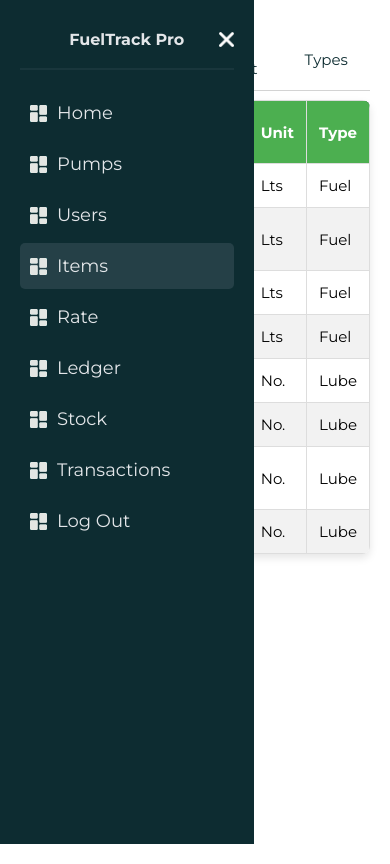
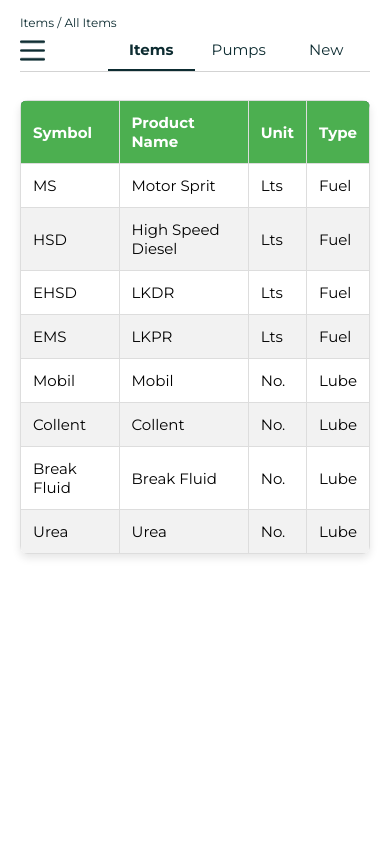
Before and after one commit to codeWithJooy/fueltrackprofront, a React (Create React App) app: page /items in a window 390 px wide. Built offline with nearby package versions, Linux system fonts and the light colour scheme.

Commit message:
Responsive

```diff
--- a/src/Components/Header/HQ/Items/ItemsHeader.js
+++ b/src/Components/Header/HQ/Items/ItemsHeader.js
@@ -1,9 +1,12 @@
 import React from "react";
 import "./ItemsHeader.css";
 
-const ItemsHeader = ({ activeItem, setActiveItem }) => {
+const ItemsHeader = ({ activeItem, setActiveItem,setShowSidebar }) => {
     const selectItems=(val)=>{
       setActiveItem(val)
+    }
+    const openSidebar=()=>{
+      setShowSidebar(true)
     }
   return (
     <div className="itemsHeader">
@@ -11,17 +14,15 @@
         <p>Items / All Items</p>
       </div>
       <div className="itemsSelection">
+      <img src="Assets/HQ/hamburger.png" className="hamburger" onClick={openSidebar}/>
         <div className={`itemSelectionUnit ${activeItem=="all"?"activeItemsSelection":""}`} onClick={()=>selectItems("all")}>
           <p>Items</p>
         </div>
         <div className={`itemSelectionUnit ${activeItem=="pumpwise"?"activeItemsSelection":""}`} onClick={()=>selectItems("pumpwise")}>
-          <p>Pump Wise</p>
+          <p>Pumps</p>
         </div>
         <div className={`itemSelectionUnit ${activeItem=="newreq"?"activeItemsSelection":""}`} onClick={()=>selectItems("newreq")}>
-          <p>New Request</p>
-        </div>
-        <div className={`itemSelectionUnit ${activeItem=="types"?"activeItemsSelection":""}`} onClick={()=>selectItems("types")}>
-          <p>Types</p>
+          <p>New </p>
         </div>
       </div>
     </div>
--- a/src/Components/Header/HQ/Ledger/LedgerHeader.js
+++ b/src/Components/Header/HQ/Ledger/LedgerHeader.js
@@ -1,23 +1,38 @@
 import React from "react";
 import "../Items/ItemsHeader.css";
 
-const LedgerHeader = ({ activeItem, setActiveItem }) => {
-    const selectItems=(val)=>{
-      setActiveItem(val)
-    }
+const LedgerHeader = ({ activeItem, setActiveItem, setShowSidebar }) => {
+  const selectItems = (val) => {
+    setActiveItem(val);
+  };
+  const openSidebar = () => {
+    setShowSidebar(true);
+  };
   return (
     <div className="itemsHeader">
       <div className="itemsPageDetails">
         <p>Ledger / All Parties</p>
       </div>
       <div className="itemsSelection">
-        <div className={`itemSelectionUnit ${activeItem=="all"?"activeItemsSelection":""}`} onClick={()=>selectItems("all")}>
+        <img
+          src="Assets/HQ/hamburger.png"
+          className="hamburger"
+          onClick={openSidebar}
+        />
+        <div
+          className={`itemSelectionUnit ${
+            activeItem == "all" ? "activeItemsSelection" : ""
+          }`}
+          onClick={() => selectItems("all")}
+        >
           <p>Ledger</p>
         </div>
-        <div className={`itemSelectionUnit ${activeItem=="new"?"activeItemsSelection":""}`} onClick={()=>selectItems("new")}>
-          <p>Add New</p>
-        </div>
-        <div className={`itemSelectionUnit ${activeItem=="transaction"?"activeItemsSelection":""}`} onClick={()=>selectItems("transaction")}>
+        <div
+          className={`itemSelectionUnit ${
+            activeItem == "transaction" ? "activeItemsSelection" : ""
+          }`}
+          onClick={() => selectItems("transaction")}
+        >
           <p>Transactions</p>
         </div>
       </div>
--- a/src/Components/Header/HQ/Stocks/StocksHeader.js
+++ b/src/Components/Header/HQ/Stocks/StocksHeader.js
@@ -1,26 +1,46 @@
 import React from "react";
 import "../Items/ItemsHeader.css";
 
-const StocksHeader = ({ activeItem, setActiveItem }) => {
-    const selectItems=(val)=>{
-      setActiveItem(val)
-    }
+const StocksHeader = ({ activeItem, setActiveItem, setShowSidebar }) => {
+  const selectItems = (val) => {
+    setActiveItem(val);
+  };
+  const openSidebar = () => {
+    setShowSidebar(true);
+  };
   return (
     <div className="itemsHeader">
       <div className="itemsPageDetails">
         <p>Stocks / {activeItem}</p>
       </div>
       <div className="itemsSelection">
-        <div className={`itemSelectionUnit ${activeItem=="Tanks"?"activeItemsSelection":""}`} onClick={()=>selectItems("Tanks")}>
+        <img
+          src="Assets/HQ/hamburger.png"
+          className="hamburger"
+          onClick={openSidebar}
+        />
+        <div
+          className={`itemSelectionUnit ${
+            activeItem == "Tanks" ? "activeItemsSelection" : ""
+          }`}
+          onClick={() => selectItems("Tanks")}
+        >
           <p>Tanks</p>
         </div>
-        <div className={`itemSelectionUnit ${activeItem=="Nozels"?"activeItemsSelection":""}`} onClick={()=>selectItems("Nozels")}>
+        <div
+          className={`itemSelectionUnit ${
+            activeItem == "Nozels" ? "activeItemsSelection" : ""
+          }`}
+          onClick={() => selectItems("Nozels")}
+        >
           <p>Nozels</p>
         </div>
-        <div className={`itemSelectionUnit ${activeItem=="NPDs"?"activeItemsSelection":""}`} onClick={()=>selectItems("NPDs")}>
-          <p>NPDs</p>
-        </div>
-        <div className={`itemSelectionUnit ${activeItem=="Others"?"activeItemsSelection":""}`} onClick={()=>selectItems("Others")}>
+        <div
+          className={`itemSelectionUnit ${
+            activeItem == "Others" ? "activeItemsSelection" : ""
+          }`}
+          onClick={() => selectItems("Others")}
+        >
           <p>Others</p>
         </div>
       </div>
--- a/src/Pages/Headquarters/Items.js
+++ b/src/Pages/Headquarters/Items.js
@@ -9,11 +9,24 @@
 const Items = () => {
   const { ownerId } = useSelector((state) => state.user);
   const [activeItem, setActiveItem] = useState("all");
+  const [showSidebar, setShowSidebar] = useState(true);
+  useEffect(() => {
+    const handleResize = () => {
+      setShowSidebar(window.innerWidth > 768); // Adjust the threshold as needed
+    };
+    handleResize();
+    window.addEventListener("resize", handleResize);
+    return () => {
+      window.removeEventListener("resize", handleResize);
+    };
+  }, []);
   return (
     <div className="main">
-      <SidebarHQ page={"Items"} />
+      {
+        showSidebar && <SidebarHQ page={"Items"} setShowSidebar={setShowSidebar}/>
+      }
       <div className="page">
-        <ItemsHeader activeItem={activeItem} setActiveItem={setActiveItem} />
+        <ItemsHeader activeItem={activeItem} setActiveItem={setActiveItem} setShowSidebar={setShowSidebar}/>
         {activeItem == "all" && <ItemUnit />}
       </div>
     </div>
--- a/src/Pages/Headquarters/Ledger.js
+++ b/src/Pages/Headquarters/Ledger.js
@@ -6,16 +6,28 @@
 import LedgerUnit from "../../Components/HQ/Ledger/LedgerUnit";
 
 const Ledger = () => {
-  const [activeItem,setActiveItem]=useState("all")
+  const [activeItem, setActiveItem] = useState("all");
+  const [showSidebar, setShowSidebar] = useState(true);
+
+  useEffect(() => {
+    const handleResize = () => {
+      setShowSidebar(window.innerWidth > 768); // Adjust the threshold as needed
+    };
+    handleResize();
+    window.addEventListener("resize", handleResize);
+    return () => {
+      window.removeEventListener("resize", handleResize);
+    };
+  }, []);
+
   return (
     <div className="main">
-      <SidebarHQ page={"Ledger"} />
+      {showSidebar && (
+        <SidebarHQ page={"Ledger"} setShowSidebar={setShowSidebar} />
+      )}
       <div className="page">
-        <LedgerHeader activeItem={activeItem} setActiveItem={setActiveItem}/>
-        {
-        activeItem=="all"
-        && <LedgerUnit/>
-      }
+        <LedgerHeader activeItem={activeItem} setActiveItem={setActiveItem} setShowSidebar={setShowSidebar}/>
+        {activeItem == "all" && <LedgerUnit />}
       </div>
     </div>
   );
--- a/src/Pages/Headquarters/Stock.js
+++ b/src/Pages/Headquarters/Stock.js
@@ -5,13 +5,28 @@
 import StocksHeader from "../../Components/Header/HQ/Stocks/StocksHeader";
 import Tanks from "../../Components/HQ/Stock/Tanks/Tanks";
 import Nozels from "../../Components/HQ/Stock/Nozels/Nozels";
+
 const Stock = () => {
   const [activeItem,setActiveItem]=useState("Tanks")
+  const [showSidebar, setShowSidebar] = useState(true);
+  useEffect(() => {
+    const handleResize = () => {
+      setShowSidebar(window.innerWidth > 768); // Adjust the threshold as needed
+    };
+    handleResize();
+    window.addEventListener("resize", handleResize);
+    return () => {
+      window.removeEventListener("resize", handleResize);
+    };
+  }, []);
+
   return (
     <div className="main">
-      <SidebarHQ page={"Stock"} />
+      {
+        showSidebar && <SidebarHQ page={"Stock"} setShowSidebar={setShowSidebar}/>
+      }
       <div className="page">
-        <StocksHeader activeItem={activeItem} setActiveItem={setActiveItem}/>
+        <StocksHeader activeItem={activeItem} setActiveItem={setActiveItem}  setShowSidebar={setShowSidebar}/>
         {
           activeItem=="Tanks" &&
           <Tanks />
```
